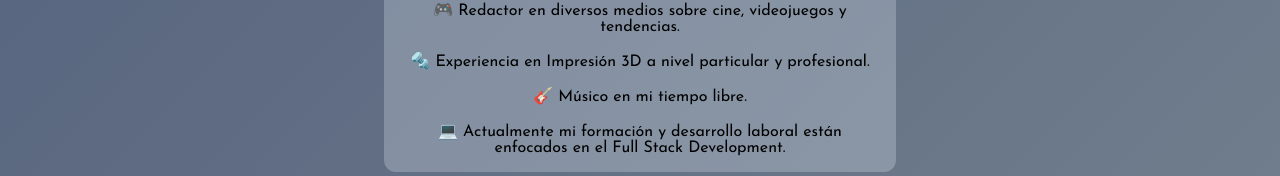
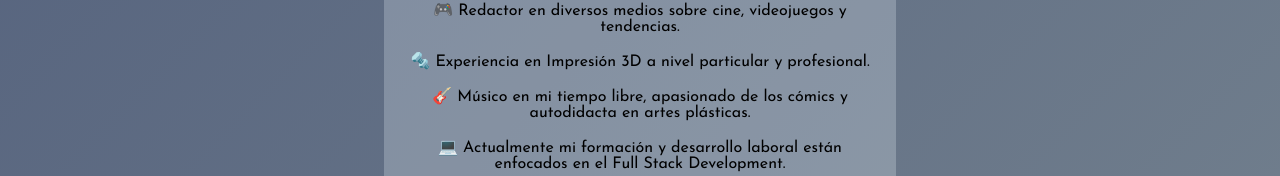
Before and after one commit to lethamburn/react_my-cv, a React (Create React App) app: page / in a window 1280 px wide. Shown: the part 538-714 px from the top of the page. Built offline with nearby package versions, Linux system fonts and the light colour scheme.

Commit message:
FEAT change description

```diff
--- a/src/CV/CV.js
+++ b/src/CV/CV.js
@@ -17,7 +17,7 @@ export const CV = {
         info: "🔩 Experiencia en Impresión 3D a nivel particular y profesional.",
       },
       {
-        info: "🎸 Músico en mi tiempo libre.",
+        info: "🎸 Músico en mi tiempo libre, apasionado de los cómics y autodidacta en artes plásticas.",
       },
       {
         info: "💻 Actualmente mi formación y desarrollo laboral están enfocados en el Full Stack Development.",
```
